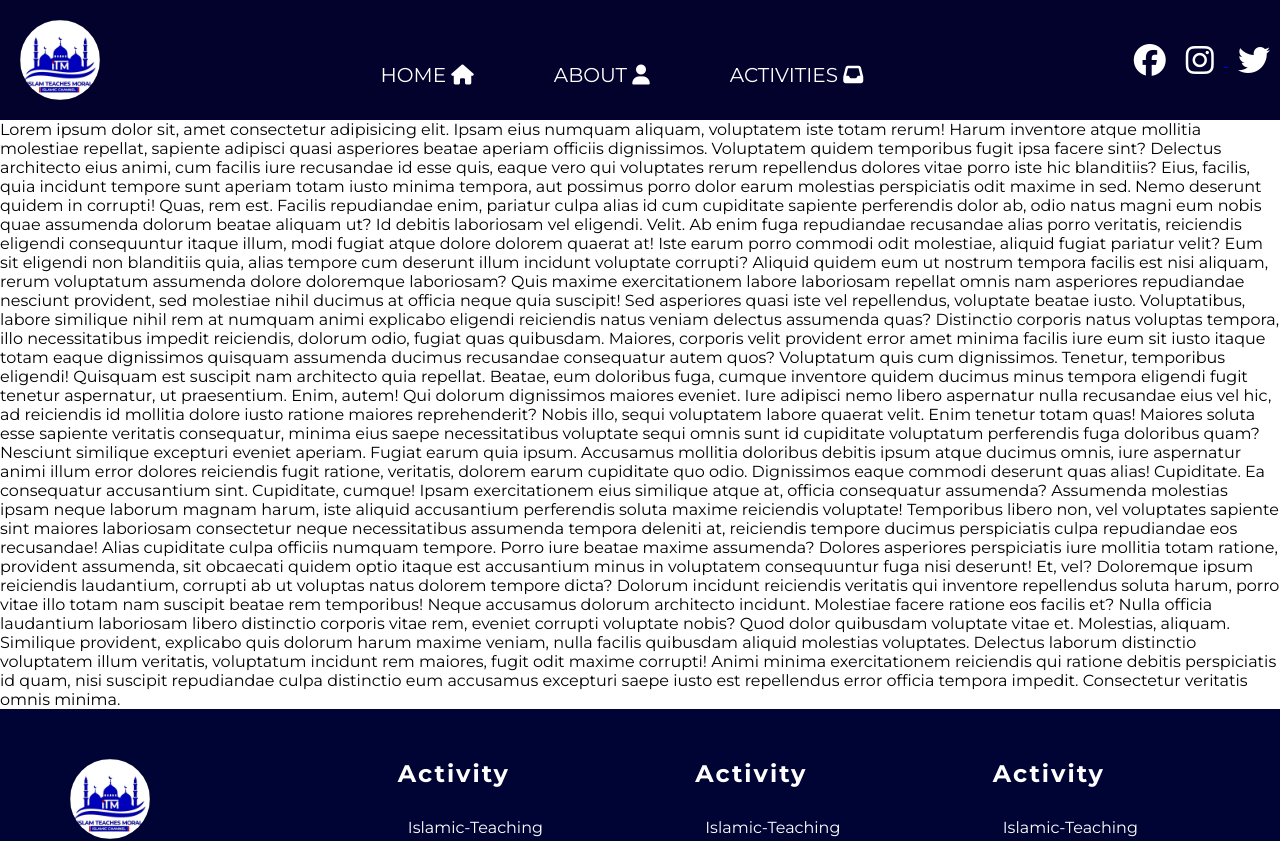
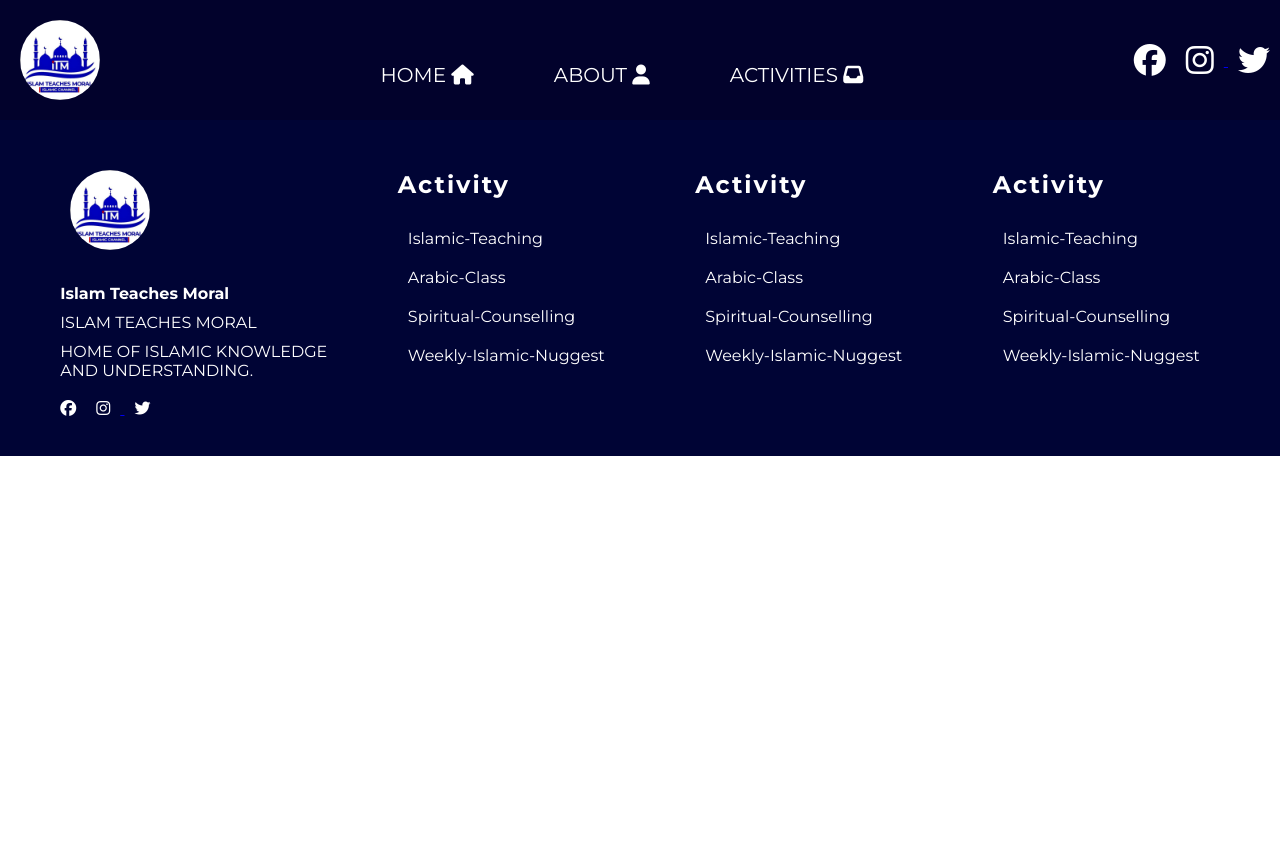
Before and after one commit to GAMSH655/islam-teahces-moral-Dev, a React (Vite) app: page /about in a window 1280 px wide. Shown: the top 841 px of the page. After the commit the page ends 800 px from the top, so only its background shows below. Built offline with nearby package versions, Linux system fonts and the light colour scheme.

Commit message:
am done with react router

```diff
--- a/src/Components/Header.jsx
+++ b/src/Components/Header.jsx
@@ -1,7 +1,7 @@
 import '../Components/Header.css'
 import Img from '../assets/itmImg.jpg'
 import { useState } from 'react'
-
+import { NavLink } from 'react-router-dom';
 
 function Header() {
        const [action , setAction] = useState(false);
@@ -16,9 +16,9 @@ function Header() {
         <link rel="stylesheet" href="https://cdnjs.cloudflare.com/ajax/libs/font-awesome/6.5.1/css/all.min.css" />
          <img src={Img} alt="" className='logo' />
           <div className='navContainer'>
-              <a href="www.facebook.com" id='navLink'>home  <i className="fa-solid fa-house"></i></a>
-              <a href="#" id='navLink'>about <i className="fa-solid fa-user"></i></a>
-              <a href="#" id='navLink'>activities <i className="fa-solid fa-inbox"></i></a>
+            <NavLink to="/" id='navLink'> home  <i className="fa-solid fa-house"></i></NavLink>
+            <NavLink to="/about" id='navLink'>about <i className="fa-solid fa-user"></i></NavLink>
+            <NavLink to="/activities" id='navLink' >activities <i className="fa-solid fa-inbox"></i></NavLink>
           </div>
            <div className="iconContainer">
            <a href="https://www.facebook.com/people/Islam-teaches-moral/100076434553906/?mibextid=LQQJ4d"><i className="fa-brands fa-facebook fa-2xl"></i></a>
@@ -38,12 +38,14 @@ function Header() {
            </div>
 
           <div className='LinkContainer'>
-              <a href="#" id='mobileLink'>home  <i className="fa-solid fa-house"></i></a>
-              <a href="#" id='mobileLink'>about <i className="fa-solid fa-user"></i></a>
-              <a href="#" id='mobileLink'>activities <i className="fa-solid fa-inbox"></i></a>
+                <NavLink to="/" id='mobileLink'>
+                home<i className="fa-solid fa-house"></i></NavLink>
+                <NavLink to="/about" id='mobileLink'>about <i className="fa-solid fa-user"></i>
+                </NavLink>
+                <NavLink to="/activities" id='mobileLink'>
+                    activities <i className="fa-solid fa-inbox"></i>
+                </NavLink>
           </div>
-
-
          </div>/* mobile header */}
 
         </>
--- a/src/Pages/About.jsx
+++ b/src/Pages/About.jsx
@@ -5,26 +5,7 @@ function About (){
          <>
              <Header />
               <p>
-                Lorem ipsum dolor sit, amet consectetur adipisicing elit. Ipsam eius numquam aliquam, voluptatem iste totam rerum! Harum inventore atque mollitia molestiae repellat, sapiente adipisci quasi asperiores beatae aperiam officiis dignissimos.
-                Voluptatem quidem temporibus fugit ipsa facere sint? Delectus architecto eius animi, cum facilis iure recusandae id esse quis, eaque vero qui voluptates rerum repellendus dolores vitae porro iste hic blanditiis?
-                Eius, facilis, quia incidunt tempore sunt aperiam totam iusto minima tempora, aut possimus porro dolor earum molestias perspiciatis odit maxime in sed. Nemo deserunt quidem in corrupti! Quas, rem est.
-                Facilis repudiandae enim, pariatur culpa alias id cum cupiditate sapiente perferendis dolor ab, odio natus magni eum nobis quae assumenda dolorum beatae aliquam ut? Id debitis laboriosam vel eligendi. Velit.
-                Ab enim fuga repudiandae recusandae alias porro veritatis, reiciendis eligendi consequuntur itaque illum, modi fugiat atque dolore dolorem quaerat at! Iste earum porro commodi odit molestiae, aliquid fugiat pariatur velit?
-                Eum sit eligendi non blanditiis quia, alias tempore cum deserunt illum incidunt voluptate corrupti? Aliquid quidem eum ut nostrum tempora facilis est nisi aliquam, rerum voluptatum assumenda dolore doloremque laboriosam?
-                Quis maxime exercitationem labore laboriosam repellat omnis nam asperiores repudiandae nesciunt provident, sed molestiae nihil ducimus at officia neque quia suscipit! Sed asperiores quasi iste vel repellendus, voluptate beatae iusto.
-                Voluptatibus, labore similique nihil rem at numquam animi explicabo eligendi reiciendis natus veniam delectus assumenda quas? Distinctio corporis natus voluptas tempora, illo necessitatibus impedit reiciendis, dolorum odio, fugiat quas quibusdam.
-                Maiores, corporis velit provident error amet minima facilis iure eum sit iusto itaque totam eaque dignissimos quisquam assumenda ducimus recusandae consequatur autem quos? Voluptatum quis cum dignissimos. Tenetur, temporibus eligendi!
-                Quisquam est suscipit nam architecto quia repellat. Beatae, eum doloribus fuga, cumque inventore quidem ducimus minus tempora eligendi fugit tenetur aspernatur, ut praesentium. Enim, autem! Qui dolorum dignissimos maiores eveniet.
-                Iure adipisci nemo libero aspernatur nulla recusandae eius vel hic, ad reiciendis id mollitia dolore iusto ratione maiores reprehenderit? Nobis illo, sequi voluptatem labore quaerat velit. Enim tenetur totam quas!
-                Maiores soluta esse sapiente veritatis consequatur, minima eius saepe necessitatibus voluptate sequi omnis sunt id cupiditate voluptatum perferendis fuga doloribus quam? Nesciunt similique excepturi eveniet aperiam. Fugiat earum quia ipsum.
-                Accusamus mollitia doloribus debitis ipsum atque ducimus omnis, iure aspernatur animi illum error dolores reiciendis fugit ratione, veritatis, dolorem earum cupiditate quo odio. Dignissimos eaque commodi deserunt quas alias! Cupiditate.
-                Ea consequatur accusantium sint. Cupiditate, cumque! Ipsam exercitationem eius similique atque at, officia consequatur assumenda? Assumenda molestias ipsam neque laborum magnam harum, iste aliquid accusantium perferendis soluta maxime reiciendis voluptate!
-                Temporibus libero non, vel voluptates sapiente sint maiores laboriosam consectetur neque necessitatibus assumenda tempora deleniti at, reiciendis tempore ducimus perspiciatis culpa repudiandae eos recusandae! Alias cupiditate culpa officiis numquam tempore.
-                Porro iure beatae maxime assumenda? Dolores asperiores perspiciatis iure mollitia totam ratione, provident assumenda, sit obcaecati quidem optio itaque est accusantium minus in voluptatem consequuntur fuga nisi deserunt! Et, vel?
-                Doloremque ipsum reiciendis laudantium, corrupti ab ut voluptas natus dolorem tempore dicta? Dolorum incidunt reiciendis veritatis qui inventore repellendus soluta harum, porro vitae illo totam nam suscipit beatae rem temporibus!
-                Neque accusamus dolorum architecto incidunt. Molestiae facere ratione eos facilis et? Nulla officia laudantium laboriosam libero distinctio corporis vitae rem, eveniet corrupti voluptate nobis? Quod dolor quibusdam voluptate vitae et.
-                Molestias, aliquam. Similique provident, explicabo quis dolorum harum maxime veniam, nulla facilis quibusdam aliquid molestias voluptates. Delectus laborum distinctio voluptatem illum veritatis, voluptatum incidunt rem maiores, fugit odit maxime corrupti!
-                Animi minima exercitationem reiciendis qui ratione debitis perspiciatis id quam, nisi suscipit repudiandae culpa distinctio eum accusamus excepturi saepe iusto est repellendus error officia tempora impedit. Consectetur veritatis omnis minima.
+
               </p>
              <Footer />
          </>
--- a/src/Pages/Homes.jsx
+++ b/src/Pages/Homes.jsx
@@ -4,6 +4,7 @@ import Mission from '../Components/OurMission'
 import Vision from '../Components/Vision'
 import FAQS from '../Components/Faqs'
 import Footer from '../Components/Footer'
+import { Link } from 'react-router-dom'
 function Home(){
      return(
          <>
```
